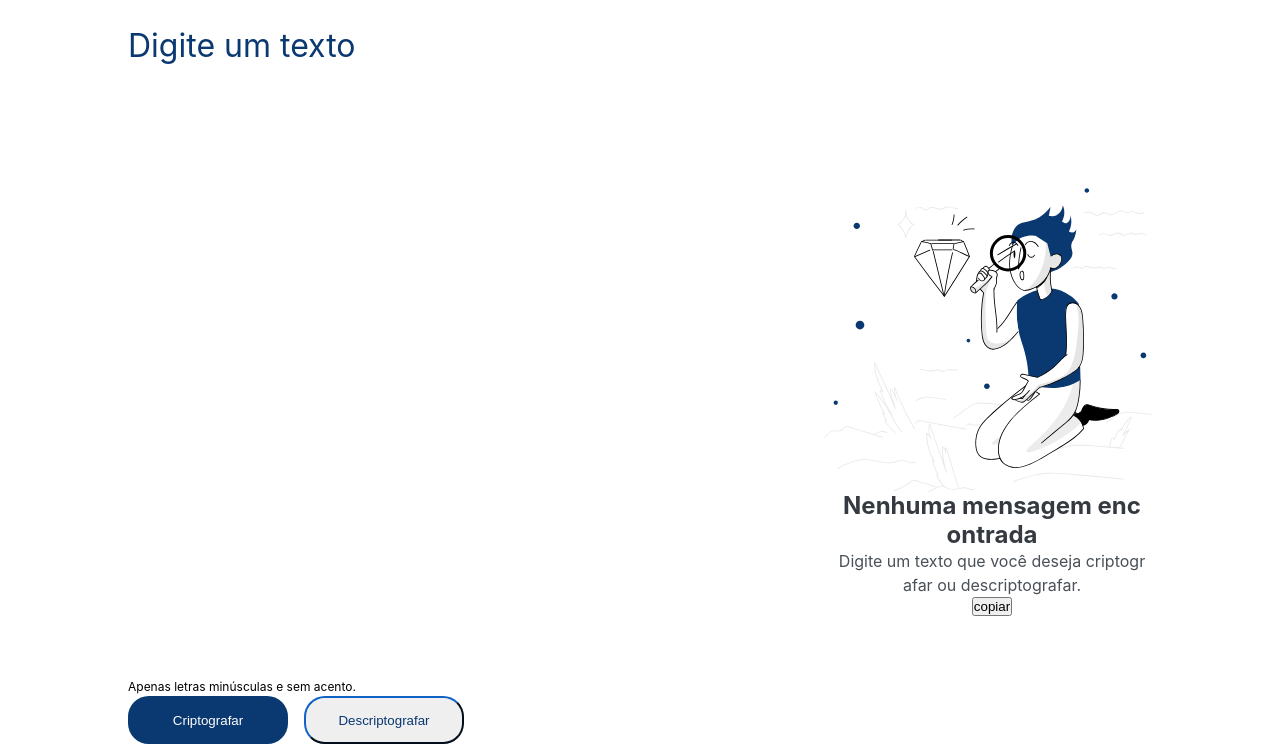
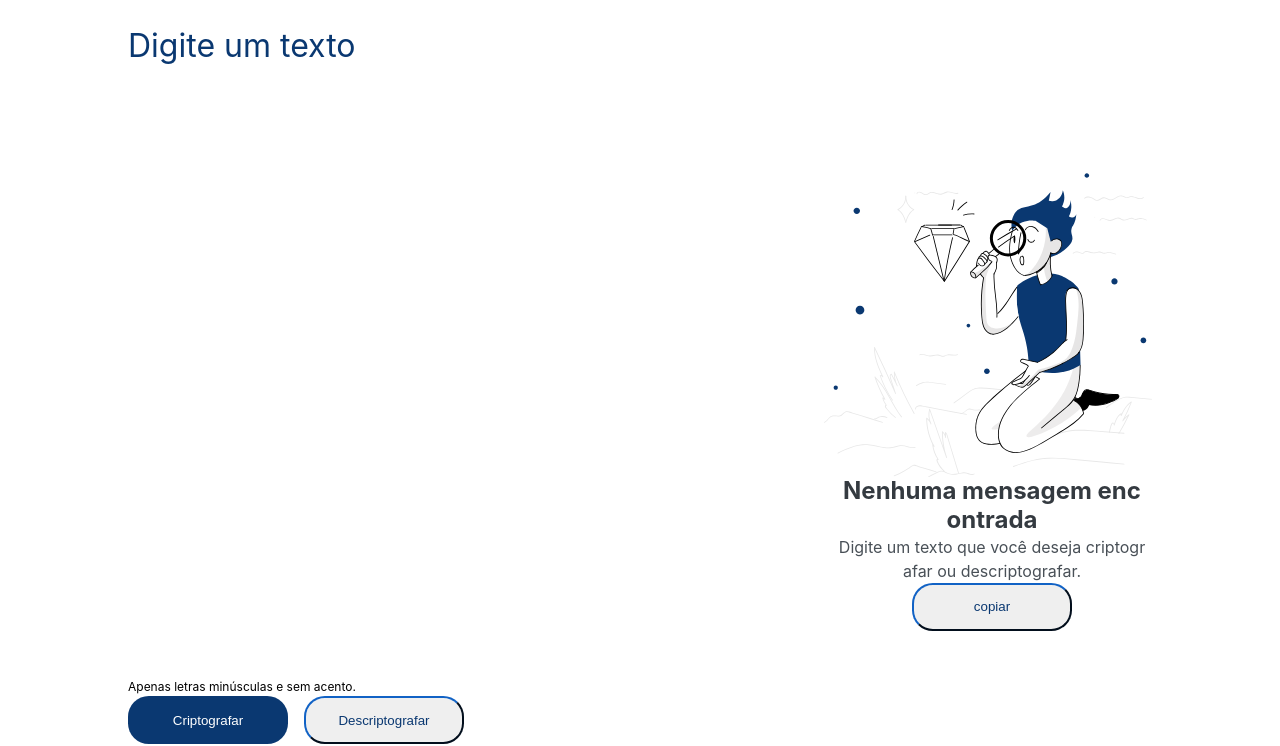
Before and after one commit to VictorG-Reis/Decodificador, a plain HTML site: page index.html in a window 1280 px wide. Shown: the part 86-832 px from the top of the page. Drawn offline with Linux system fonts and the light colour scheme.

Commit message:
(feat) clipboard style

```diff
--- a/index.html
+++ b/index.html
@@ -29,7 +29,7 @@
         <img src="img/lookingPhoto.svg" alt="não tem nenhum texto" id="img">
         <h1 class="texto" id="texto">Nenhuma mensagem encontrada</h1>
         <h2 id="subtitle" >Digite um texto que você deseja criptografar ou descriptografar.</h2>
-        <button id="clipboard">copiar</button>
+        <button id="clipboard" class="button Descriptografar ">copiar</button>
       </div>
     </div>
 
```
